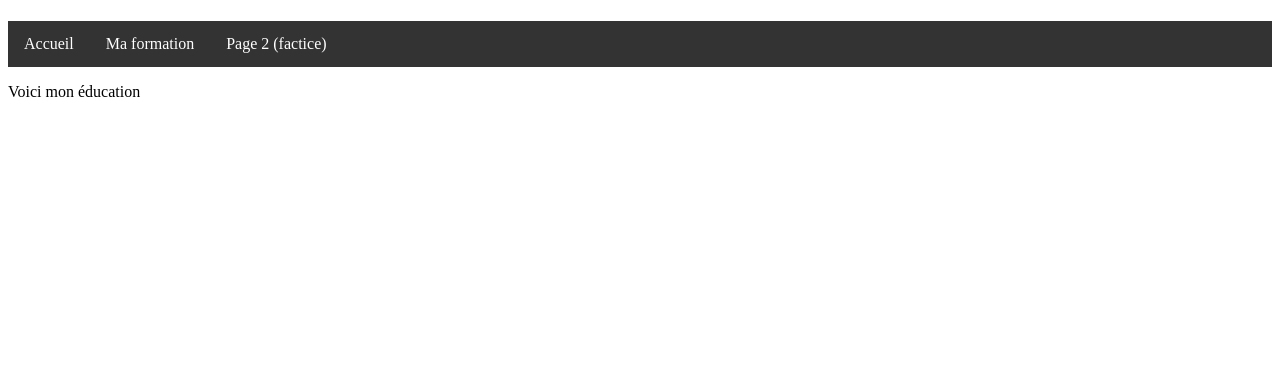
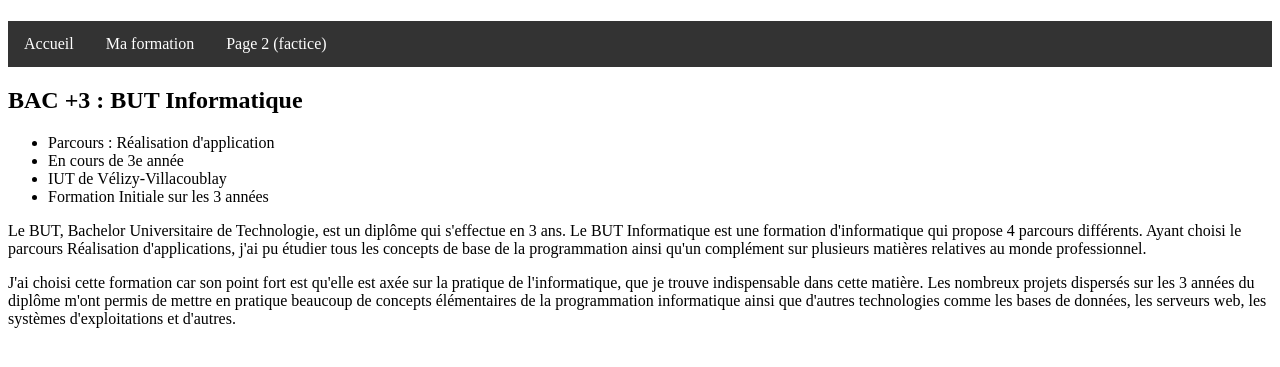
Before and after one commit to arsenejrm/Portfolio, a plain HTML site: page education.html in a window 1280 px wide. Shown: the part 129-496 px from the top of the page. Drawn offline with Linux system fonts and the light colour scheme.

Commit message:
Add BUT informations in education.html

```diff
--- a/education.html
+++ b/education.html
@@ -15,7 +15,22 @@
         </ul>
     </nav>
     <div>
-        <p>Voici mon éducation</p>
+        <h2>BAC +3 : BUT Informatique</h2>
+        <div class="edu-div-content">
+            <div class="edu-div-content-points">
+                <ul>
+                    <li>Parcours : Réalisation d'application</li>
+                    <li>En cours de 3e année</li>
+                    <li>IUT de Vélizy-Villacoublay</li>
+                    <li>Formation Initiale sur les 3 années</li>
+                </ul>
+            </div>
+            <div class="edu-div-content-text">
+                <p>Le BUT, Bachelor Universitaire de Technologie, est un diplôme qui s'effectue en 3 ans. Le BUT Informatique est une formation d'informatique qui propose 4 parcours différents. Ayant choisi le parcours Réalisation d'applications, j'ai pu étudier tous les concepts de base de la programmation ainsi qu'un complément sur plusieurs matières relatives au monde professionnel.</p>
+                <p>J'ai choisi cette formation car son point fort est qu'elle est axée sur la pratique de l'informatique, que je trouve indispensable dans cette matière. Les nombreux projets dispersés sur les 3 années du diplôme m'ont permis de mettre en pratique beaucoup de concepts élémentaires de la programmation informatique ainsi que d'autres technologies comme les bases de données, les serveurs web, les systèmes d'exploitations et d'autres.</p>
+            </div>
+        </div>
+
     </div>
 </body>
 </html>
```
